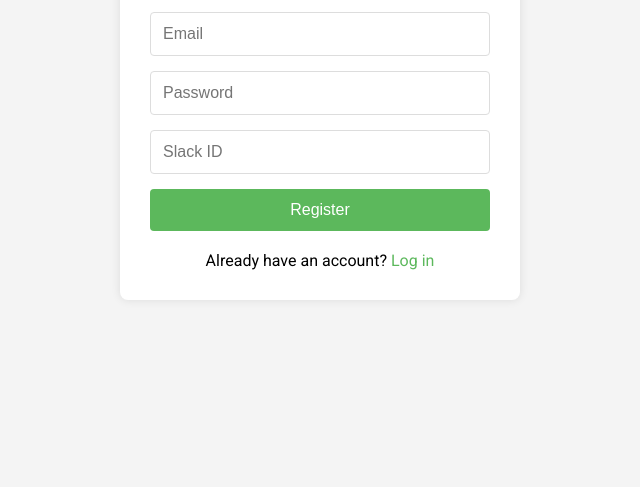
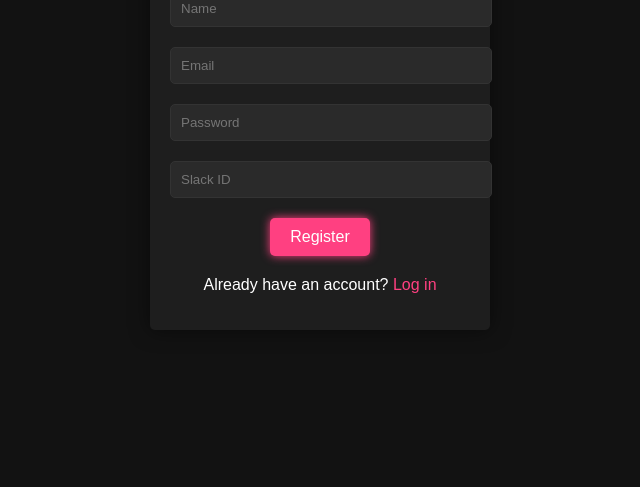
Before and after one commit to samratbose10/typingspeed.simulator, a website: page frontend/public/register.html in a window 1280 px wide. Shown: the part 313-800 px from the top of the page, without its empty margins (320-960 px from the left). Drawn offline with nearby package versions, Linux system fonts and the light colour scheme.

Commit message:
css and gamelogic

```diff
--- a/frontend/public/game.js
+++ b/frontend/public/game.js
@@ -98,9 +98,11 @@ document.addEventListener('keydown', (e) => {
     const typedChar = e.key;
     const targetChar = currentSentence[currentIndex];
 
+
     if (!typedChar.match(/^[a-zA-Z\s]$/) && typedChar !== 'Backspace') {
         return;
     }
+
 
     if (typedChar === 'Backspace') {
         if (currentIndex > 0) {
--- /dev/null
+++ b/frontend/public/login.css
@@ -0,0 +1,71 @@
+body {
+    font-family: Arial, sans-serif;
+    display: flex;
+    justify-content: center;
+    align-items: center;
+    height: 100vh;
+    margin: 0;
+    background: #121212;
+    color: #fff;
+}
+
+.container {
+    background: #1e1e1e;
+    padding: 20px;
+    border-radius: 5px;
+    box-shadow: 0 0 20px rgba(0, 0, 0, 0.5);
+    text-align: center;
+    width: 300px;
+}
+
+h1 {
+    margin-bottom: 20px;
+    color: #ff4081;
+    text-shadow: 0 0 10px #ff4081;
+}
+
+input[type="email"],
+input[type="password"] {
+    width: 100%;
+    padding: 10px;
+    margin: 10px 0;
+    border: 1px solid #333;
+    border-radius: 5px;
+    background: #2a2a2a;
+    color: #fff;
+}
+
+input[type="email"]:focus,
+input[type="password"]:focus {
+    outline: none;
+    border-color: #ff4081;
+    box-shadow: 0 0 5px #ff4081;
+}
+
+button {
+    padding: 10px 20px;
+    font-size: 16px;
+    cursor: pointer;
+    background: #ff4081;
+    color: white;
+    border: none;
+    border-radius: 5px;
+    box-shadow: 0 0 10px #ff4081;
+}
+
+button:hover {
+    background: darkred;
+}
+
+p {
+    margin-top: 20px;
+}
+
+a {
+    color: #ff4081;
+    text-decoration: none;
+}
+
+.g-recaptcha {
+    margin-top: 10px;
+}
--- /dev/null
+++ b/frontend/public/register.css
@@ -0,0 +1,73 @@
+body {
+    font-family: Arial, sans-serif;
+    display: flex;
+    justify-content: center;
+    align-items: center;
+    height: 100vh;
+    margin: 0;
+    background: #121212;
+    color: #fff;
+}
+
+.container {
+    background: #1e1e1e;
+    padding: 20px;
+    border-radius: 5px;
+    box-shadow: 0 0 20px rgba(0, 0, 0, 0.5);
+    text-align: center;
+    width: 300px;
+}
+
+h1 {
+    margin-bottom: 20px;
+    color: #ff4081;
+    text-shadow: 0 0 10px #ff4081;
+}
+
+input[type="text"],
+input[type="email"],
+input[type="password"] {
+    width: 100%;
+    padding: 10px;
+    margin: 10px 0;
+    border: 1px solid #333;
+    border-radius: 5px;
+    background: #2a2a2a;
+    color: #fff;
+}
+
+input[type="text"]:focus,
+input[type="email"]:focus,
+input[type="password"]:focus {
+    outline: none;
+    border-color: #ff4081;
+    box-shadow: 0 0 5px #ff4081;
+}
+
+button {
+    padding: 10px 20px;
+    font-size: 16px;
+    cursor: pointer;
+    background: #ff4081;
+    color: white;
+    border: none;
+    border-radius: 5px;
+    box-shadow: 0 0 10px #ff4081;
+}
+
+button:hover {
+    background: darkred;
+}
+
+p {
+    margin-top: 20px;
+}
+
+a {
+    color: #ff4081;
+    text-decoration: none;
+}
+
+.g-recaptcha {
+    margin-top: 10px;
+}
--- a/frontend/public/register.html
+++ b/frontend/public/register.html
@@ -4,7 +4,7 @@
     <meta charset="UTF-8">
     <meta name="viewport" content="width=device-width, initial-scale=1.0">
     <title>Register</title>
-    <link rel="stylesheet" href="styles.css">
+    <link rel="stylesheet" href="register.css">
     <script src="https://www.google.com/recaptcha/api.js" async defer></script>
     <script src="https://cdn.jsdelivr.net/npm/axios/dist/axios.min.js"></script>
 </head>
--- a/frontend/public/styles.css
+++ b/frontend/public/styles.css
@@ -1,68 +1,60 @@
-@import url('https://fonts.googleapis.com/css?family=Roboto:400,700&display=swap');
-
-* {
-    margin: 0;
-    padding: 0;
-    box-sizing: border-box;
-}
-
 body {
-    font-family: 'Roboto', sans-serif;
-    background: #f4f4f4;
+    font-family: Arial, sans-serif;
     display: flex;
     justify-content: center;
     align-items: center;
     height: 100vh;
+    margin: 0;
+    background: #f0f0f0;
 }
 
 .container {
-    width: 400px;
-    background: #fff;
-    padding: 30px;
+    background: white;
+    padding: 20px;
+    border-radius: 5px;
     box-shadow: 0 0 10px rgba(0, 0, 0, 0.1);
-    border-radius: 8px;
-}
-
-form {
-    display: flex;
-    flex-direction: column;
+    text-align: center;
 }
 
 h1 {
     margin-bottom: 20px;
-    font-size: 24px;
-    text-align: center;
 }
 
-input {
-    margin-bottom: 15px;
-    padding: 12px;
-    border: 1px solid #ddd;
-    border-radius: 4px;
-    font-size: 16px;
+.text-display {
+    font-size: 24px;
+    margin-bottom: 20px;
+    border: 1px solid #ccc;
+    padding: 10px;
+    height: 100px;
+    overflow-y: auto;
+    white-space: pre-wrap;
+    word-wrap: break-word;
+    color: gray;
+}
+
+.stats {
+    margin-bottom: 20px;
 }
 
 button {
-    padding: 12px;
-    border: none;
-    border-radius: 4px;
-    background: #5cb85c;
-    color: #fff;
+    padding: 10px 20px;
     font-size: 16px;
     cursor: pointer;
-    transition: background 0.3s ease;
 }
 
-button:hover {
-    background: #4cae4c;
+.correct {
+    color: green;
 }
 
-p {
-    margin-top: 20px;
-    text-align: center;
+.incorrect {
+    color: red;
 }
 
-a {
-    color: #5cb85c;
-    text-decoration: none;
+.default {
+    color: gray;
 }
+
+.current {
+    border-left: 2px solid black;
+    margin-left: -2px;
+}
```
Also changed, not shown: frontend/public/game.html (+2 -1 lines), frontend/public/login.html (+1 -1 lines).
